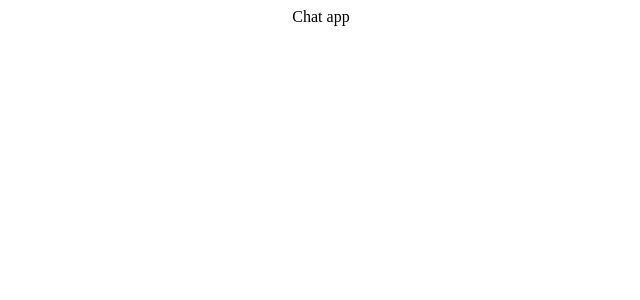
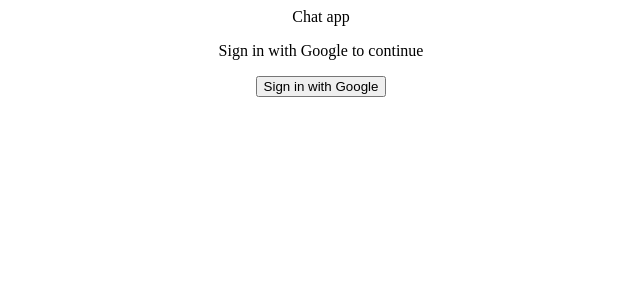
Before and after one commit to Md-Akram/firebase-chat-app, a React (Create React App) app: page / in a window 1280 px wide. Shown: the top 300 px of the page, without its empty margins (319-959 px from the left). Built offline with nearby package versions, Linux system fonts and the light colour scheme.

Commit message:
added auth functinality

```diff
--- a/package.json
+++ b/package.json
@@ -6,9 +6,11 @@
     "@testing-library/jest-dom": "^5.16.5",
     "@testing-library/react": "^13.4.0",
     "@testing-library/user-event": "^13.5.0",
+    "firebase": "^9.15.0",
     "react": "^18.2.0",
     "react-dom": "^18.2.0",
     "react-scripts": "5.0.1",
+    "universal-cookie": "^4.0.4",
     "web-vitals": "^2.1.4"
   },
   "scripts": {
--- a/public/index.html
+++ b/public/index.html
@@ -1,14 +1,12 @@
 <!DOCTYPE html>
 <html lang="en">
+
 <head>
   <meta charset="utf-8" />
   <link rel="icon" href="%PUBLIC_URL%/favicon.ico" />
   <meta name="viewport" content="width=device-width, initial-scale=1" />
   <meta name="theme-color" content="#000000" />
-    <meta
-      name="description"
-      content="Web site created using create-react-app"
-    />
+  <meta name="description" content="Web site created using create-react-app" />
   <link rel="apple-touch-icon" href="%PUBLIC_URL%/logo192.png" />
   <!--
       manifest.json provides metadata used when your web app is installed on a
@@ -24,8 +22,9 @@
       work correctly both with client-side routing and a non-root public URL.
       Learn how to configure a non-root public URL by running `npm run build`.
     -->
-    <title>React App</title>
+  <title>Firebase Chat App</title>
 </head>
+
 <body>
   <noscript>You need to enable JavaScript to run this app.</noscript>
   <div id="root"></div>
@@ -40,4 +39,5 @@
       To create a production bundle, use `npm run build` or `yarn build`.
     -->
 </body>
+
 </html>
--- a/src/App.js
+++ b/src/App.js
@@ -1,11 +1,38 @@
 import './App.css';
+import { Auth } from './components/Auth';
+import Cookies from 'universal-cookie';
+import { useRef, useState } from 'react';
+
+const cookies = new Cookies()
 
 function App() {
+  const [isAuth, setAuth] = useState(cookies.get('auth-token'))
+  const [room, setRoom] = useState(null)
+  const roomInfoRef = useRef(null)
+
+  if (!isAuth) {
+    return (
+      <div className="App">
+        Chat app
+        <Auth setAuth={setAuth} />
+      </div>
+    );
+  }
+
   return (
-    <div className="App">
-      Chat app
+    <div>
+      {room ?
+        (<div>Chat</div>)
+        :
+        (<div>
+          <label>Enter room name</label>
+          <input ref={roomInfoRef} />
+          <button onClick={() => setRoom(roomInfoRef.current.value)} >Enter</button>
+        </div>)
+      }
     </div>
-  );
+
+  )
 }
 
 export default App;
--- /dev/null
+++ b/src/components/Auth.js
@@ -0,0 +1,27 @@
+import { auth, provider } from "../firebase-config"
+import { signInWithPopup } from 'firebase/auth'
+import Cookies from "universal-cookie"
+
+const cookies = new Cookies()
+
+export const Auth = ({ setAuth }) => {
+
+    const signInWithGoogle = async () => {
+        try {
+            const result = await signInWithPopup(auth, provider)
+            cookies.set("auth-token", result.user.refreshToken)
+            setAuth(true)
+        } catch (err) {
+            console.err(err)
+        }
+    }
+
+    return (
+        <div className="auth">
+            <p>Sign in with Google to continue</p>
+            <button onClick={signInWithGoogle} >
+                Sign in with Google
+            </button>
+        </div>
+    )
+}
```
Also changed, not shown: 1 other file (tests, documents, lock files or other folders). Lines whose indentation alone changed are shown as unchanged.
